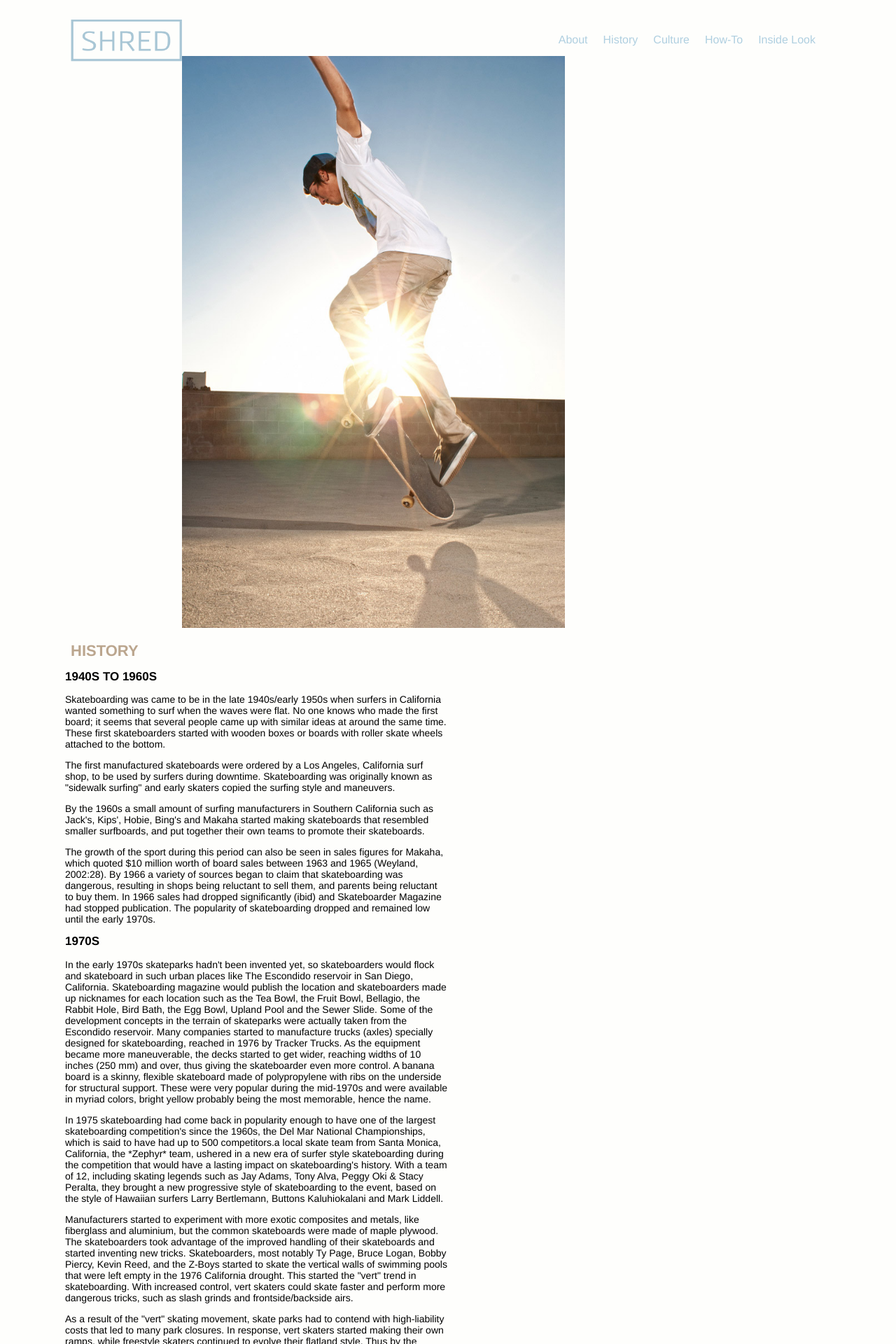
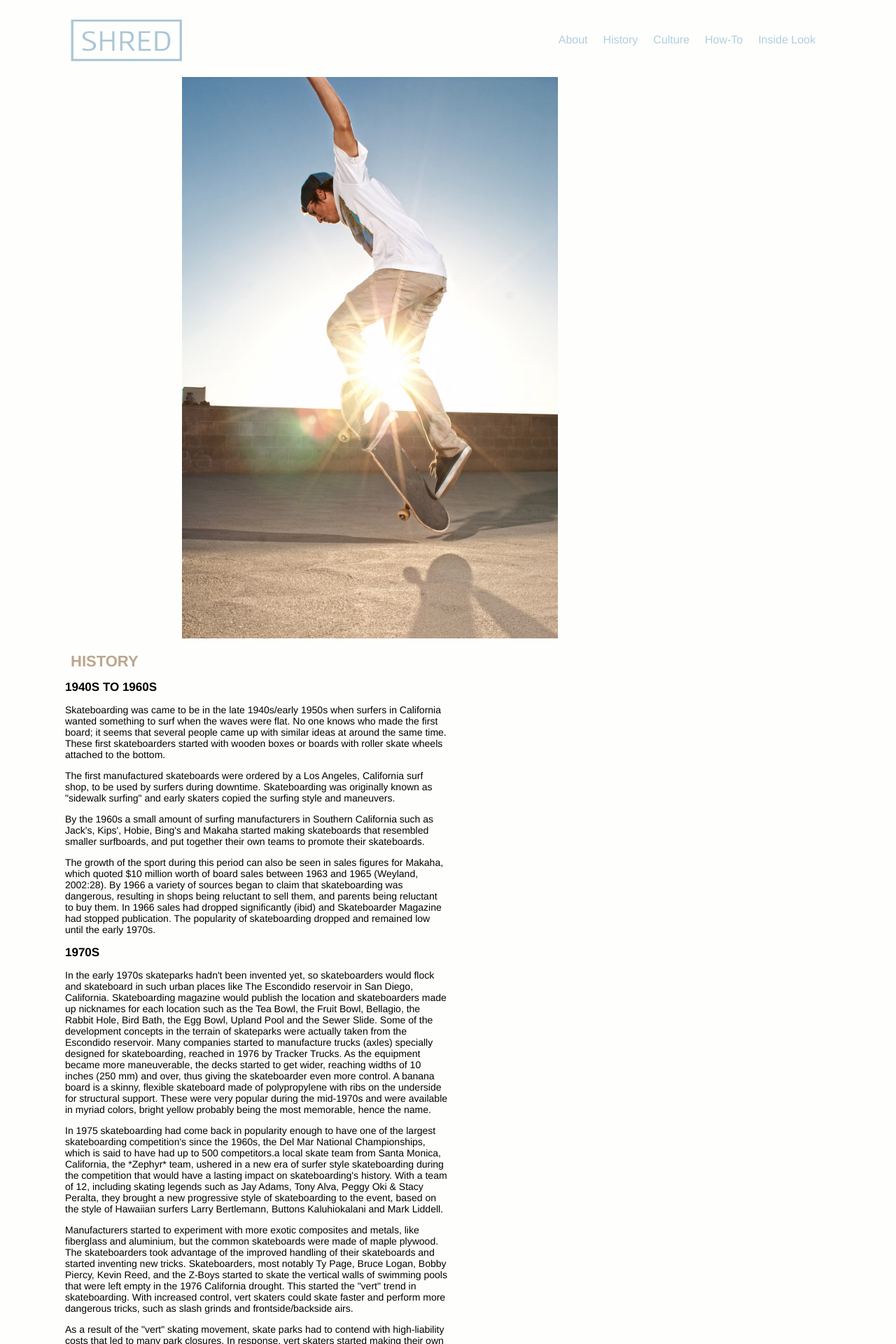
Before and after one commit to maddiwatson1/large-data-website, a Jekyll site: the page built from history.html, in a window 1280 px wide. Shown: the top 1920 px of the page at 70% size. Built offline with Jekyll 4.4.1, drawn with Linux system fonts in a browser that asks for light colours; Markdown is read by kramdown in place of the engine named in the settings.

Commit message:
more css edit

```diff
--- a/css/general.css
+++ b/css/general.css
@@ -143,14 +143,9 @@ p {
 		width: 100%;
 	}
 
-	.unit-spacer-2 {
-		margin-right: 10px;
-		margin-top: 30px;
-	}
-
 }
 
-@media only screen and (max-width: 38.0625em) {
+@media only screen and (min-width: 38em) {
 
 	.unit-spacer-2 {
 		margin-right: 10px;
```
